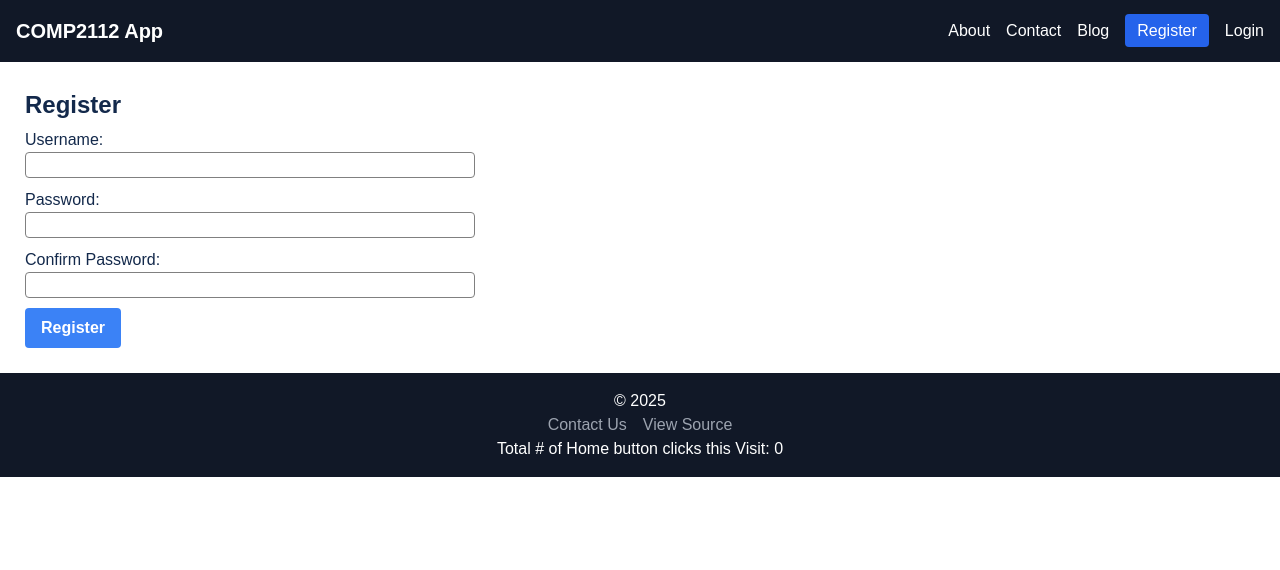
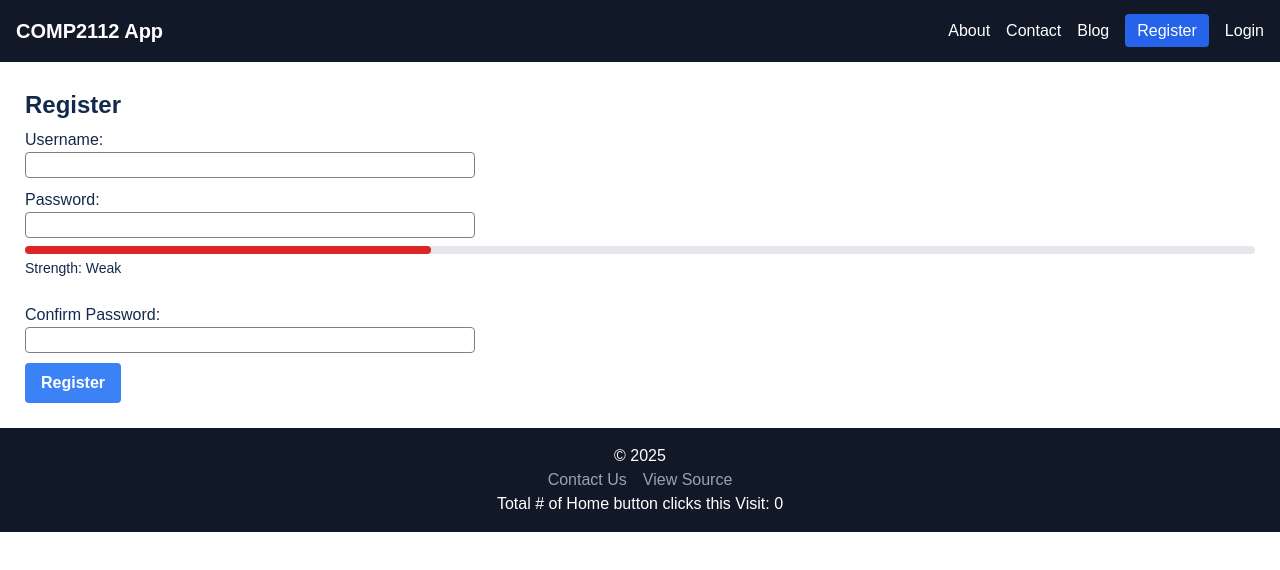
Before and after one commit to ifotn/comp2112-2025, a Next.js app: page /auth/register in a window 1280 px wide. Shown: the top 570 px of the page. Built offline with nearby package versions, Linux system fonts and the light colour scheme.

Commit message:
l12/4 - realtime password strength val

```diff
--- a/src/app/auth/register/page.tsx
+++ b/src/app/auth/register/page.tsx
@@ -9,12 +9,33 @@ interface RegisterFormData {
   confirm: string;
 }
 
+const getPasswordStrength = (password: string) => {
+  const checks = {
+    length: password.length >= 8,
+    lowercase: /[a-z]/.test(password),
+    uppercase: /[A-Z]/.test(password),
+    digit: /\d/.test(password),
+    special: /[^A-Za-z0-9]/.test(password)
+  };
+
+  const passed = Object.values(checks).filter(Boolean).length;
+
+  let label = 'Weak';
+  if (passed >= 3) label = 'Medium';
+  if (passed == 5) label = 'Strong';
+  return { label, passed, checks };
+}
+
 export default function Register() {
   const {
     register,
-    handleSubmit,
+    handleSubmit, watch,
     formState: { errors, isSubmitSuccessful },
   } = useForm<RegisterFormData>();
+
+  // password strength check
+  const password = watch('password') || '';
+  const { label, checks } = getPasswordStrength(password);
 
   const onSubmit = async (data: RegisterFormData) => {
     if (data.password != data.confirm) {
@@ -65,20 +86,37 @@ export default function Register() {
             <span className="error">{errors.username.message}</span>
           )}
         </fieldset>
-        <fieldset>
+        <fieldset className="password-fieldset">
           <label>Password:</label>
-          <input type="password"
+          <div className="password-row">
+            <div className="flex-1">
+              <input type="text"
                   {...register("password", {
                     required: "Password is required",
                     minLength: {
                       value: 8,
                       message: "Min 8 characters"
+                    },
+                    pattern: {
+                      value: /^(?=.*[a-z])(?=.*[A-Z])(?=.*\d)(?=.*[^A-Za-z\d]).{8,}$/,
+                      message: "Min 8 chars, 1 upper, 1 lower, 1 digit, 1 character"
                     }
                   })}
                 />
                 {errors.password && (
                   <span className="error">{errors.password.message}</span>
                 )}
+                <div className="strength-bar">
+                  <div className={` strength-fill ${
+                    label === 'Weak' ? "strength-weak"
+                    : label === 'Medium' ? "strength-medium"
+                    : "strength-strong"
+                  }`} >
+                </div>
+            </div>
+            <p className="strength-label">Strength: {label}</p>
+          </div>
+          </div>
         </fieldset>
         <fieldset>
           <label>Confirm Password:</label>
```
Lines whose indentation alone changed are shown as unchanged.
